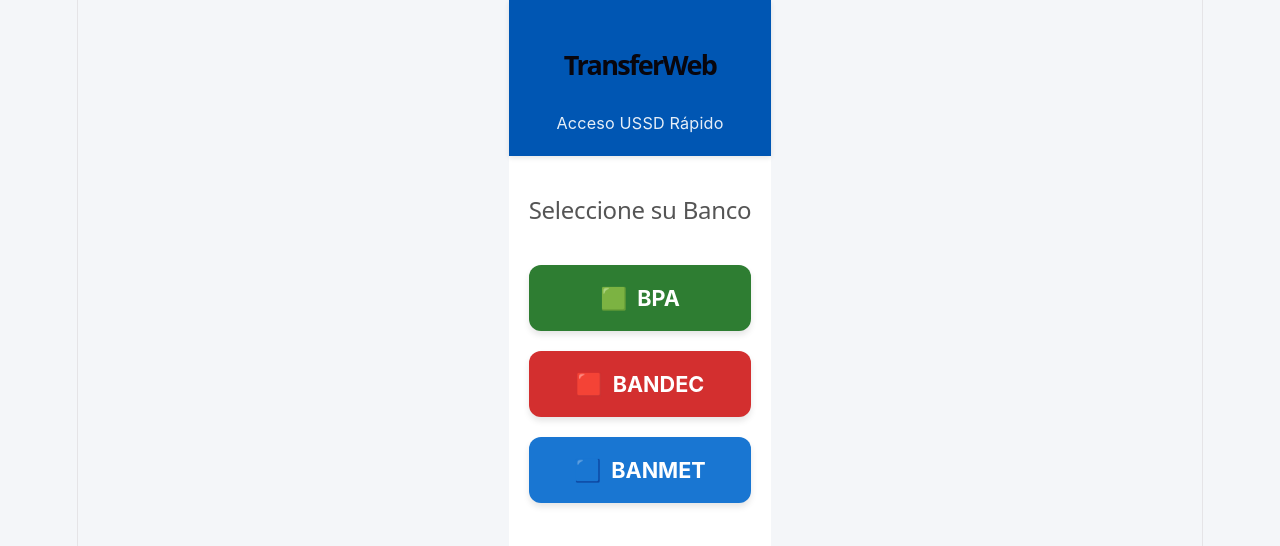
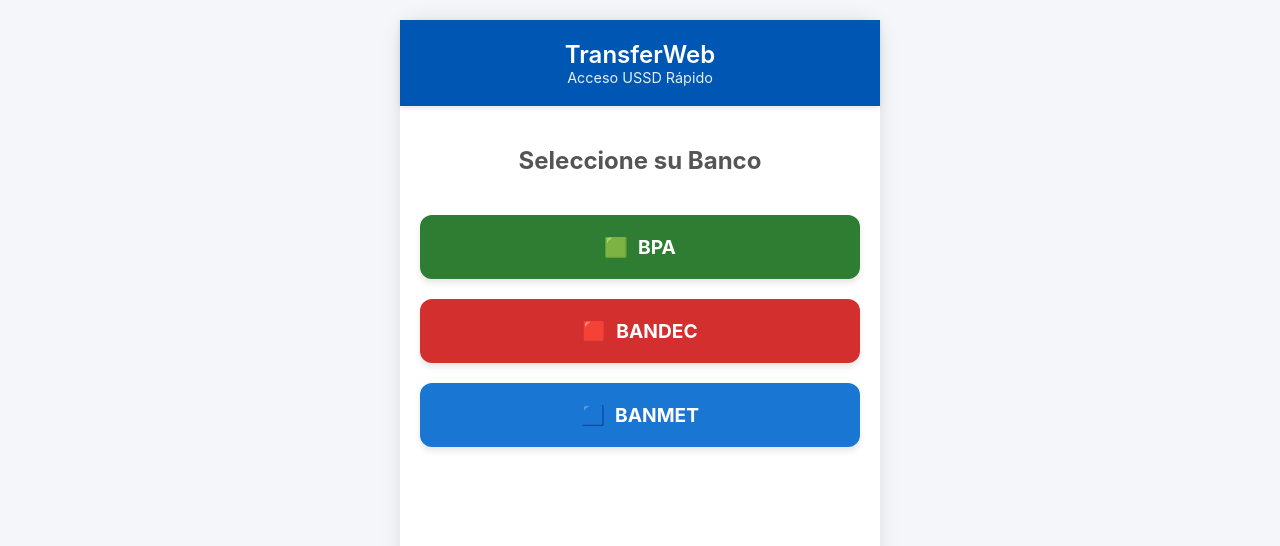
Before and after one commit to pefleita/transfermovil-web, a React (Vite) app: page / in a window 1280 px wide. Shown: the top 546 px of the page. Built offline with nearby package versions, Linux system fonts and the light colour scheme.

Commit message:
Fix responsive design MobileFirst

```diff
--- a/src/App.css
+++ b/src/App.css
@@ -201,3 +201,12 @@
 
 .cancel { background-color: #eee; color: #333; }
 .confirm { background-color: var(--primary); color: var(--white); }
+
+@media (min-width: 481px) {
+  .app-container {
+    box-shadow: 0 0 20px rgba(0,0,0,0.1);
+    border-radius: 20px;
+    margin: 20px auto;
+    min-height: calc(100vh - 40px);
+  }
+}
--- a/src/index.css
+++ b/src/index.css
@@ -1,111 +1,15 @@
-:root {
-  --text: #6b6375;
-  --text-h: #08060d;
-  --bg: #fff;
-  --border: #e5e4e7;
-  --code-bg: #f4f3ec;
-  --accent: #aa3bff;
-  --accent-bg: rgba(170, 59, 255, 0.1);
-  --accent-border: rgba(170, 59, 255, 0.5);
-  --social-bg: rgba(244, 243, 236, 0.5);
-  --shadow:
-    rgba(0, 0, 0, 0.1) 0 10px 15px -3px, rgba(0, 0, 0, 0.05) 0 4px 6px -2px;
-
-  --sans: system-ui, 'Segoe UI', Roboto, sans-serif;
-  --heading: system-ui, 'Segoe UI', Roboto, sans-serif;
-  --mono: ui-monospace, Consolas, monospace;
-
-  font: 18px/145% var(--sans);
-  letter-spacing: 0.18px;
-  color-scheme: light dark;
-  color: var(--text);
-  background: var(--bg);
-  font-synthesis: none;
-  text-rendering: optimizeLegibility;
-  -webkit-font-smoothing: antialiased;
-  -moz-osx-font-smoothing: grayscale;
-
-  @media (max-width: 1024px) {
-    font-size: 16px;
-  }
-}
-
-@media (prefers-color-scheme: dark) {
-  :root {
-    --text: #9ca3af;
-    --text-h: #f3f4f6;
-    --bg: #16171d;
-    --border: #2e303a;
-    --code-bg: #1f2028;
-    --accent: #c084fc;
-    --accent-bg: rgba(192, 132, 252, 0.15);
-    --accent-border: rgba(192, 132, 252, 0.5);
-    --social-bg: rgba(47, 48, 58, 0.5);
-    --shadow:
-      rgba(0, 0, 0, 0.4) 0 10px 15px -3px, rgba(0, 0, 0, 0.25) 0 4px 6px -2px;
-  }
-
-  #social .button-icon {
-    filter: invert(1) brightness(2);
-  }
+* {
+  box-sizing: border-box;
+  margin: 0;
+  padding: 0;
 }
 
 body {
   margin: 0;
+  background-color: #f4f6f9;
 }
 
 #root {
-  width: 1126px;
-  max-width: 100%;
-  margin: 0 auto;
-  text-align: center;
-  border-inline: 1px solid var(--border);
-  min-height: 100svh;
-  display: flex;
-  flex-direction: column;
-  box-sizing: border-box;
+  width: 100%;
+  min-height: 100vh;
 }
-
-h1,
-h2 {
-  font-family: var(--heading);
-  font-weight: 500;
-  color: var(--text-h);
-}
-
-h1 {
-  font-size: 56px;
-  letter-spacing: -1.68px;
-  margin: 32px 0;
-  @media (max-width: 1024px) {
-    font-size: 36px;
-    margin: 20px 0;
-  }
-}
-h2 {
-  font-size: 24px;
-  line-height: 118%;
-  letter-spacing: -0.24px;
-  margin: 0 0 8px;
-  @media (max-width: 1024px) {
-    font-size: 20px;
-  }
-}
-p {
-  margin: 0;
-}
-
-code,
-.counter {
-  font-family: var(--mono);
-  display: inline-flex;
-  border-radius: 4px;
-  color: var(--text-h);
-}
-
-code {
-  font-size: 15px;
-  line-height: 135%;
-  padding: 4px 8px;
-  background: var(--code-bg);
-}
```
